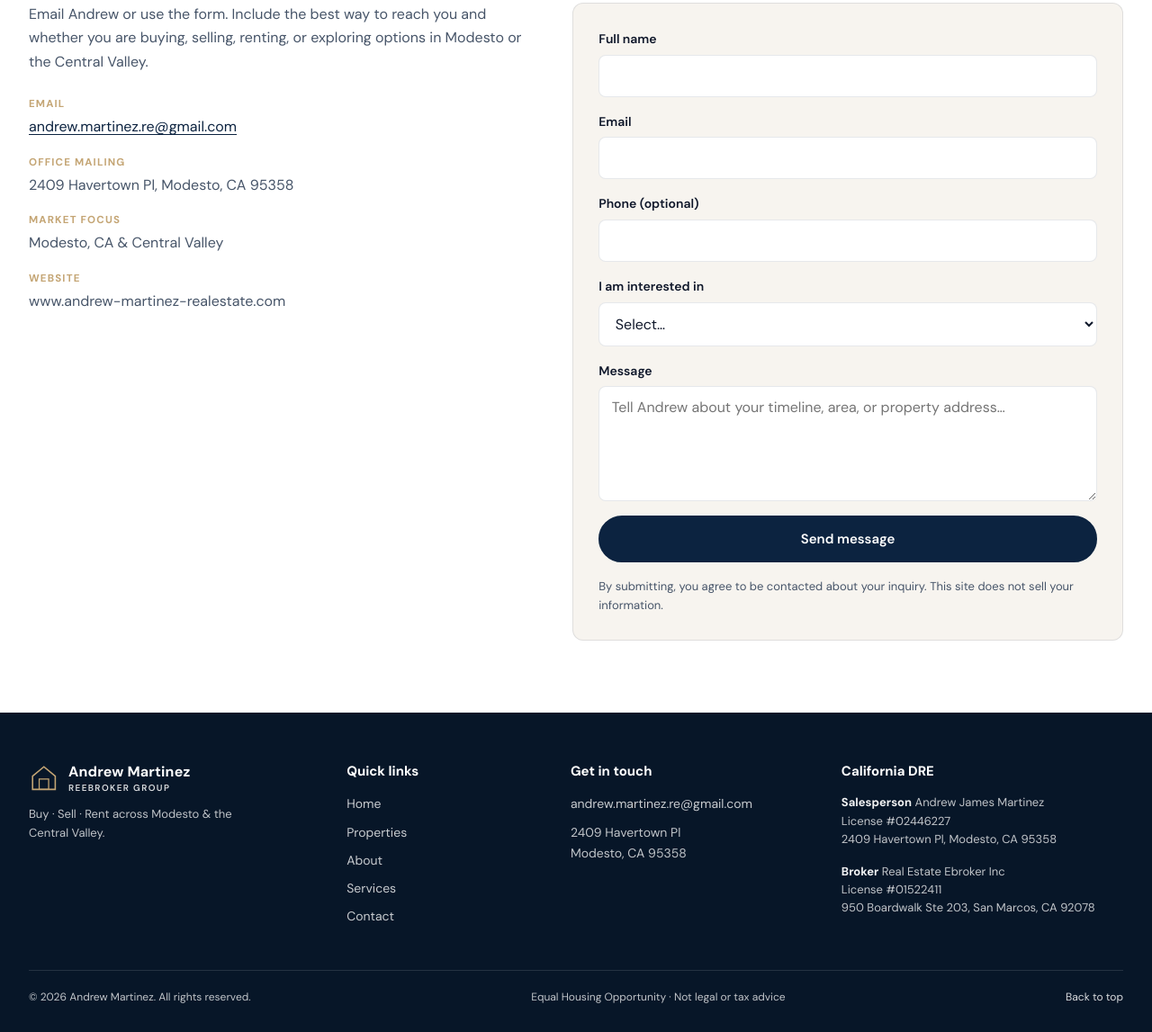
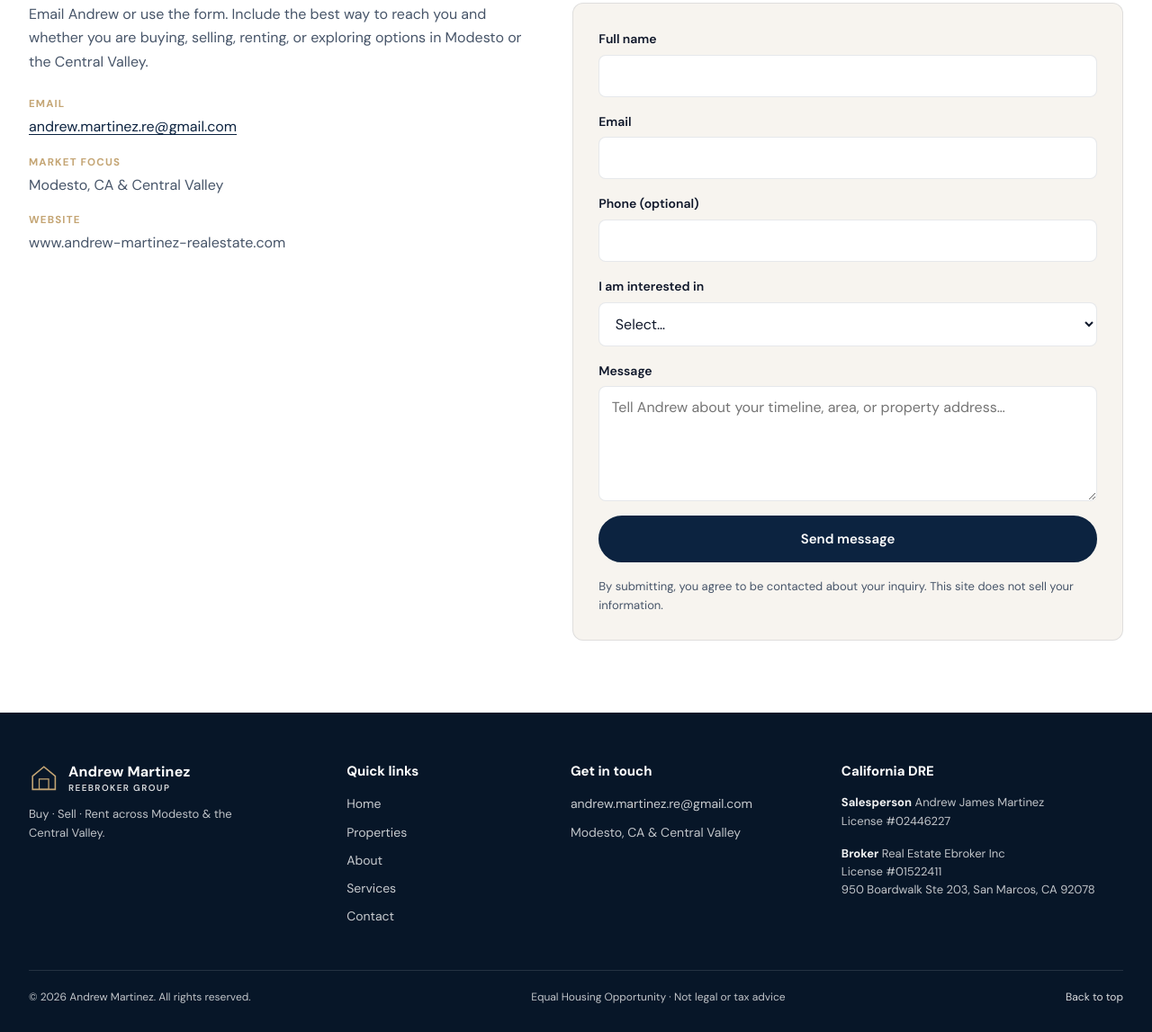
Before and after one commit to jimmythegod100/andrew-martinez-realestate, a plain HTML site: page index.html in a window 1280 px wide. Shown: the part 3450-4597 px from the top of the page at 90% size. Drawn offline with nearby package versions, Linux system fonts and the light colour scheme.

Commit message:
Remove Andrew office mailing address from site.
Drop Havertown Pl from contact and footer; keep DRE salesperson license and broker disclosure address.

Co-authored-by: Cursor <cursoragent@cursor.com>

```diff
--- a/index.html
+++ b/index.html
@@ -225,10 +225,6 @@
                 <a href="mailto:andrew.martinez.re@gmail.com">andrew.martinez.re@gmail.com</a>
               </li>
               <li>
-                <strong>Office mailing</strong>
-                2409 Havertown Pl, Modesto, CA 95358
-              </li>
-              <li>
                 <strong>Market focus</strong>
                 Modesto, CA &amp; Central Valley
               </li>
@@ -308,12 +304,12 @@
         <h2 class="footer-title">Get in touch</h2>
         <ul class="footer-contact">
           <li><a href="mailto:andrew.martinez.re@gmail.com">andrew.martinez.re@gmail.com</a></li>
-          <li>2409 Havertown Pl<br>Modesto, CA 95358</li>
+          <li>Modesto, CA &amp; Central Valley</li>
         </ul>
       </div>
       <div class="footer-col footer-license">
         <h2 class="footer-title">California DRE</h2>
-        <p><strong>Salesperson</strong> Andrew James Martinez<br>License #02446227<br>2409 Havertown Pl, Modesto, CA 95358</p>
+        <p><strong>Salesperson</strong> Andrew James Martinez<br>License #02446227</p>
         <p><strong>Broker</strong> Real Estate Ebroker Inc<br>License #01522411<br>950 Boardwalk Ste 203, San Marcos, CA 92078</p>
       </div>
     </div>
```
